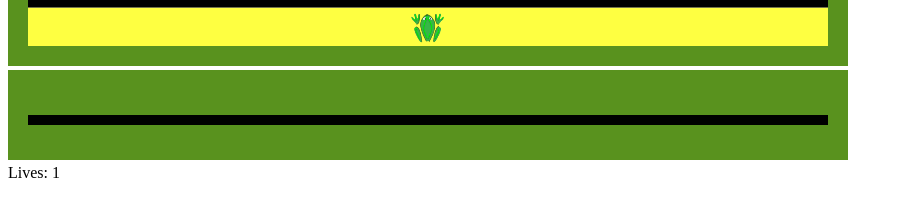
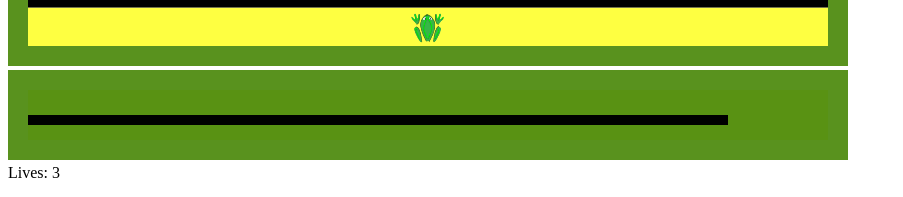
Before and after one commit to mspencev/mspencev.github.io, a plain HTML site: page games/frogger.html in a window 1280 px wide. Shown: the part 482-679 px from the top of the page, without its empty margins (0-903 px from the left). Drawn offline with Linux system fonts and the light colour scheme.

Commit message:
Frogger:  timer mostly working

```diff
--- a/games/frogger.html
+++ b/games/frogger.html
@@ -20,7 +20,7 @@ var RIGHT = 1;
 var UP = 2;
 var DOWN = 3;
 
-var NUM_LIVES = 1;
+var NUM_LIVES = 3;
 
 var OBSTACLE_TYPES = {
     CAR: 0,
@@ -55,7 +55,7 @@ var frog;
 var rows = [];
 var homeFrogs = [];
 var lives;
-// var timerCanvas;
+var timerCanvas;
 // var myObstacles = [];
 // var myScore;
 
@@ -66,7 +66,7 @@ var jumpSize = canvasHeight / numRows;
 function startGame() {
     frog = new Frog();
     lives = new Lives();
-    // timerCanvas = new TimerCanvas();
+    timerCanvas = new TimerCanvas();
     rows.push(new Row(0, ROW_TYPE.SAFE));
 
     rows.push(new ObstacleRow( {
@@ -117,7 +117,6 @@ function startGame() {
 
     // myScore = new component("30px", "Consolas", "black", 280, 40, "text");
     myGameArea.start();
-    // timerCanvas.start();
 }
 
 var myGameArea = {
@@ -132,15 +131,10 @@ var myGameArea = {
         this.gameCanvas.style.border = '20px solid #59921E';
         this.gameCanvas.style.backgroundcolor =  '#f1f1f1';
 
-        this.timerCanvas.id = 'timerCanvas'
-        this.timerCanvas.width = canvasWidth;
-        this.timerCanvas.height = 50;
-        this.timerContext = this.timerCanvas.getContext("2d");
-        this.timerCanvas.style.border = '20px solid #59921E';
-        this.timerCanvas.style.backgroundcolor =  '#f1f1f1';
+
 
         document.body.insertBefore(this.gameCanvas, document.body.childNodes[0]);
-        document.body.insertBefore(this.timerCanvas, document.body.childNodes[1]);
+        // document.body.insertBefore(this.timerCanvas, document.body.childNodes[1]);
 
         resetGame();
         this.interval = setInterval(refreshGameArea, 50);
@@ -156,13 +150,13 @@ var myGameArea = {
 
         var ctx = this.timerCanvas.getContext('2d');
 
-        //Draw background
-        ctx.fillStyle = '#59921E';
-        ctx.fillRect(0, 0, this.timerCanvas.width, this.timerCanvas.height);
+        // //Draw background
+        // ctx.fillStyle = '#59921E';
+        // ctx.fillRect(0, 0, this.timerCanvas.width, this.timerCanvas.height);
 
-        //Draw timer
-        ctx.fillStyle = 'black';
-        ctx.fillRect(0, this.timerCanvas.height/2, this.gameCanvas.width, 10);
+        // //Draw timer
+        // ctx.fillStyle = 'black';
+        // ctx.fillRect(0, this.timerCanvas.height/2, this.gameCanvas.width, 10);
 
     },
     isGameOver: false,
@@ -193,72 +187,60 @@ var myGameArea = {
 
 }
 
-// var timerCanvas = {
-//     canvas : document.createElement("canvas"),
-//     start : function() {
-//         this.canvas.id = 'timerCanvas'
-//         this.canvas.width = canvasWidth;
-//         this.canvas.height = 50;
-//         this.context = this.canvas.getContext("2d");
-//         this.canvas.style.border = '20px solid #59921E';
-//         this.canvas.style.backgroundcolor =  '#f1f1f1';
 
-//         document.body.insertBefore(this.canvas, document.body.childNodes[1]);
+function TimerCanvas(){
+    this.x = 0;
+    this.y = canvasHeight;
 
-//     },
-//     clear : function() {
-//         this.context.clearRect(0, 0, this.canvas.width, this.canvas.height);
-//     },
+    this.canvas = document.createElement('canvas'),
+    this.canvas.id = 'timerCanvas';
+    this.context = this.canvas.getContext('2d');
 
+    this.canvas.id = 'timerCanvas'
+    this.canvas.width = canvasWidth;
+    this.canvas.height = 50;
+    this.timerContext = this.canvas.getContext("2d");
+    this.canvas.style.border = '20px solid #59921E';
+    this.canvas.style.backgroundcolor =  '#f1f1f1';
 
+    this.timerLength = this.canvas.width;
 
-//     reset: function(){
-//         this.isGameOver = false;
-//     },
+    // var gameCanvas = document.getElementById('gameCanvas');
+    // gameCanvas.parentNode.insertBefore(this.canvas, gameCanvas.nextSibling);
+    document.body.insertBefore(this.canvas, document.body.childNodes[0]);
 
-//    update: function(){
-//         this.clear();
+    this.update = function(){
 
-//         // this.context.fillStyle = 'red'; //#599213';
-//         // this.context.fillRect(this.x, this.y, this.canvas.width, this.canvas.height);
+        var ctx = this.canvas.getContext('2d');
 
-//         var ctx = this.canvas.getContext('2d');
-//         ctx.fillStyle = 'black';
-//         ctx.fillRect(this.x, this.y + (this.canvas.height/2), this.canvas.width, 20);
+        //Clear the whole canvas
+        ctx.clearRect(0, 0, this.canvas.width, this.canvas.height);
 
-//    }
-// }
+        //Draw the background
+        ctx.fillStyle = '#599213';
+        ctx.fillRect(0, 0, this.canvas.width, this.canvas.height);
 
-// function TimerCanvas(){
-//     this.x = 0;
-//     this.y = canvasHeight;
+        this.decrementTime();
 
-//     this.timerLength = 300;
+        //Draw the timer line
+        ctx.fillStyle = 'black';
+        ctx.clearRect(this.x, this.canvas.height/2, this.timerLength, 10);
+        ctx.fillRect(this.x, this.canvas.height/2, this.timerLength, 10);
 
-//     this.canvas = document.createElement('canvas'),
-//     this.canvas.id = 'timerCanvas';
-//     this.context = this.canvas.getContext('2d');
+    };
 
-//     this.canvas.width = canvasWidth;
-//     this.canvas.height = 50;
-//     this.canvas.style.border = '20px solid #59921E';
+    this.reset = function(){
+        this.timerLength = this.canvas.width;
+    };
 
+    this.decrementTime = function(){
+        this.timerLength -= 1;
 
-//     // var gameCanvas = document.getElementById('gameCanvas');
-//     // gameCanvas.parentNode.insertBefore(this.canvas, gameCanvas.nextSibling);
-//     document.body.insertBefore(this.canvas, document.body.childNodes[0]);
-
-//     this.update = function(){
-//         debugger;
-//         this.context.fillStyle = 'red'; //#599213';
-//         this.context.fillRect(this.x, this.y, this.canvas.width, this.canvas.height);
-
-//         var ctx = this.canvas.getContext('2d');
-//         ctx.fillStyle = 'black';
-//         ctx.fillRect(this.x, this.y + (this.canvas.height/2), this.canvas.width, 20);
-
-//     }
-// }
+        if(this.timerLength === 0){
+            frog.frogDies();
+        }
+    };
+}
 
 function Frog() {
     var me = this;
@@ -274,6 +256,8 @@ function Frog() {
         me.y = canvasHeight - rowHeight;
 
         me.isDead = false;
+
+        timerCanvas.reset();
     }
 
     this.update = function() {
@@ -786,7 +770,7 @@ function refreshGameArea() {
     myGameArea.key = false;
 
     myGameArea.clear();
-    // timerCanvas.update();
+    timerCanvas.update();
 
     for (var i = 0; i < rows.length; i += 1) {
         rows[i].update();
```
